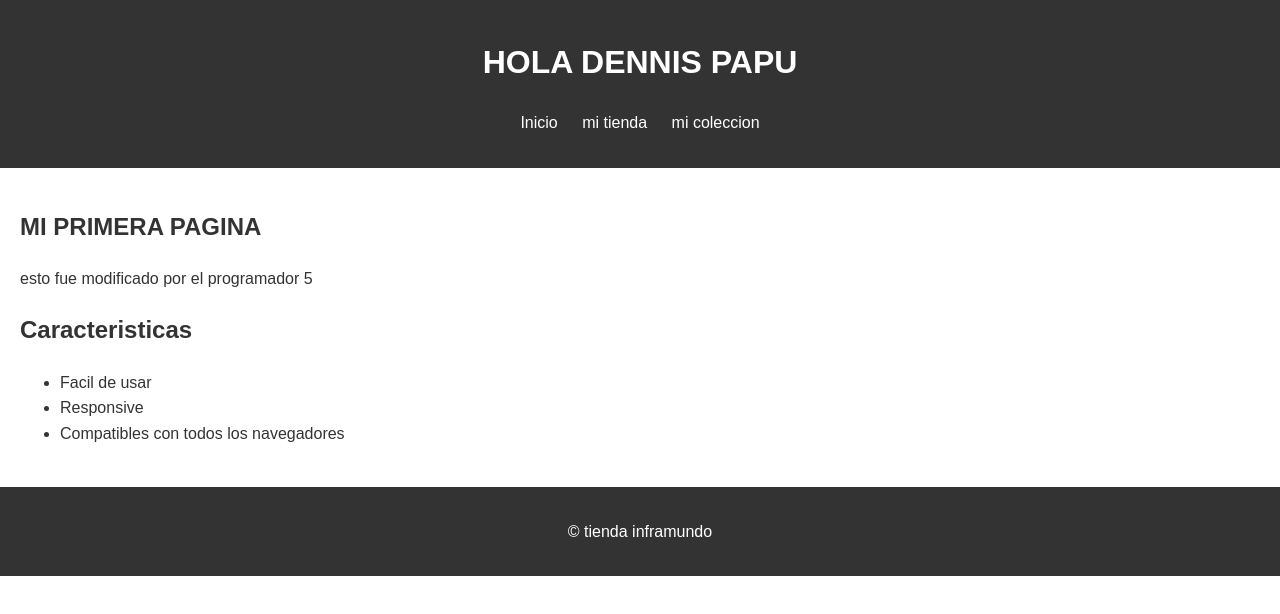
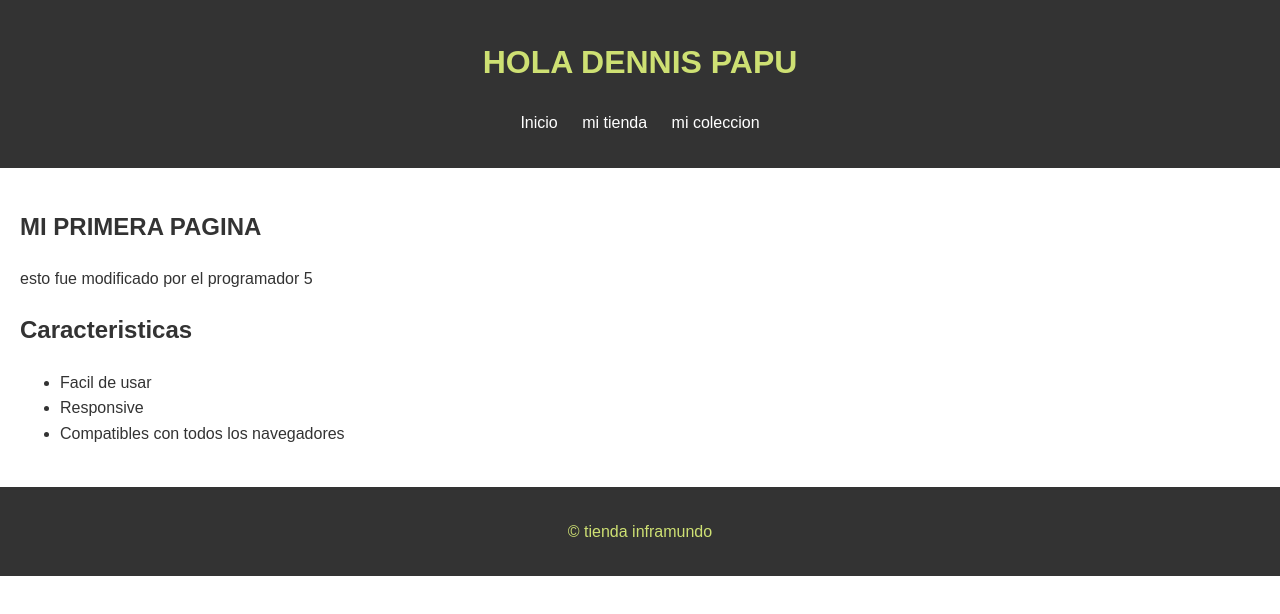
Before and after one commit to Dennis-Brayan-Bejarano-Saavedra/mipractica, a plain HTML site: page index.html in a window 1280 px wide. Drawn offline with Linux system fonts and the light colour scheme.

Commit message:
update style.css

```diff
--- a/styles.css
+++ b/styles.css
@@ -9,7 +9,7 @@ body {
 
 header, footer {
     background: #333;
-    color: #fff;
+    color: #cee073;
     padding: 1rem;
     text-align: center;
 }
```
